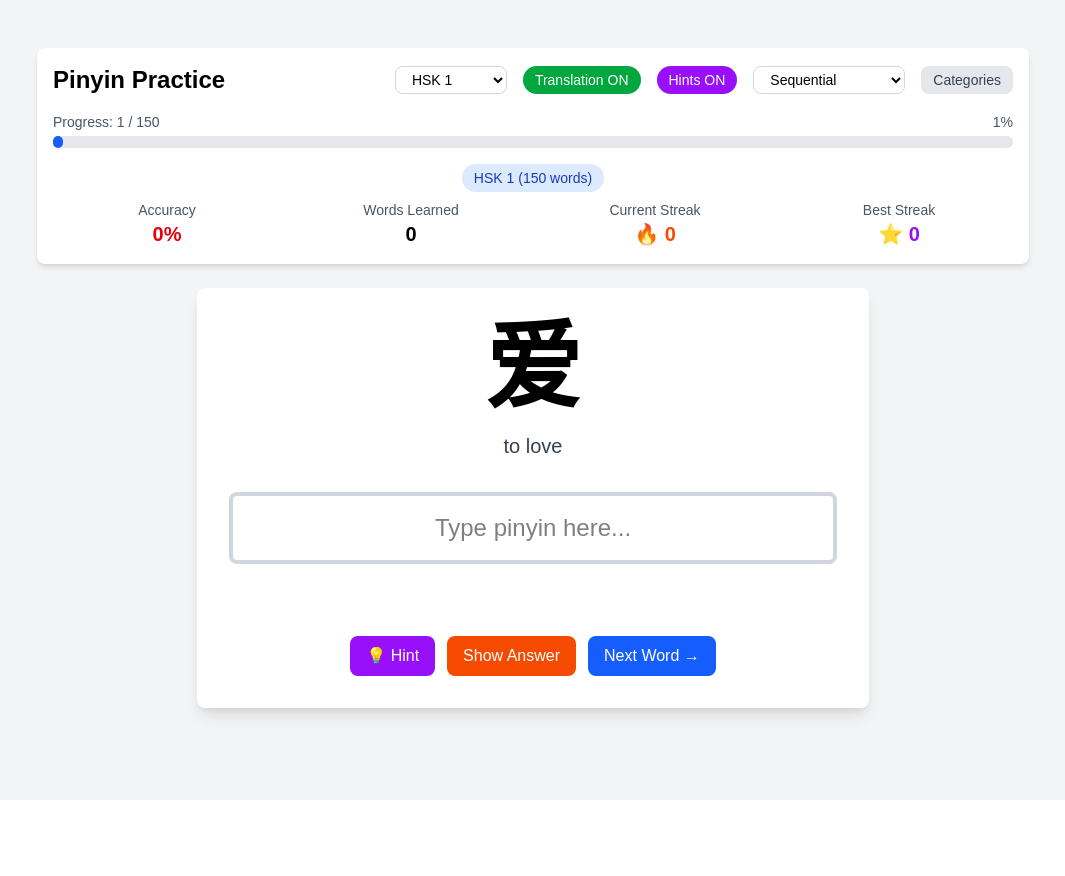
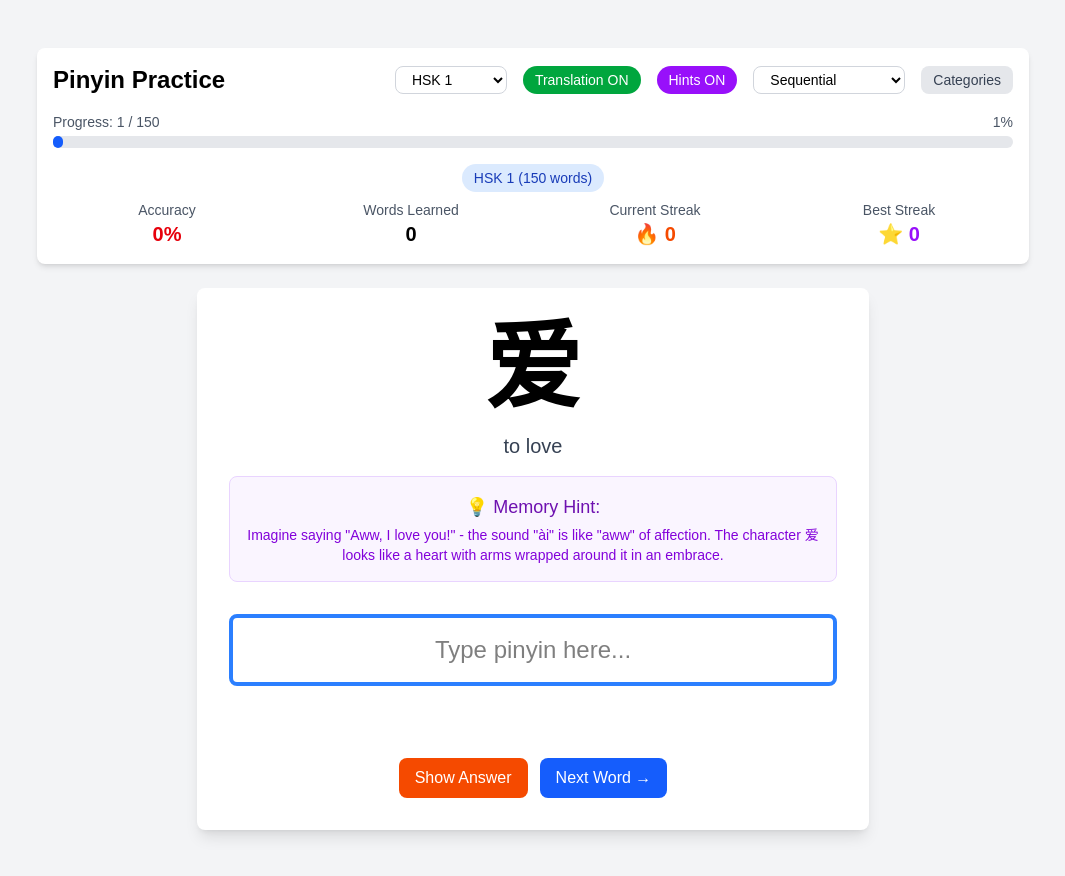
Before and after one commit to jestersimpps/pinyin, a Next.js app: page / in a window 1280 px wide. Shown: the whole page, without its empty margins (107-1172 px from the left). Before the commit the page ends 800 px from the top, so only its background shows below. Built offline with nearby package versions, Linux system fonts and the light colour scheme.

Commit message:
keep keyboard

```diff
--- a/components/PinyinTypingPractice.tsx
+++ b/components/PinyinTypingPractice.tsx
@@ -34,7 +34,6 @@ export default function PinyinTypingPractice() {
   const [filteredVocabulary, setFilteredVocabulary] = useState<VocabularyItem[]>([]);
   const [userInput, setUserInput] = useState('');
   const [showTranslation, setShowTranslation] = useState(true);
-  const [showHint, setShowHint] = useState(false);
   const [hintsEnabled, setHintsEnabled] = useState(true);
   const [isCorrect, setIsCorrect] = useState<boolean | null>(null);
   const [showCorrectAnswer, setShowCorrectAnswer] = useState(false);
@@ -100,7 +99,6 @@ export default function PinyinTypingPractice() {
       setCurrentWordIndex(0);
     }
     setUserInput('');
-    setShowHint(false);
     setShowCorrectAnswer(false);
     setPracticedWords(new Set());
     setIsCompleted(false);
@@ -123,6 +121,13 @@ export default function PinyinTypingPractice() {
       });
     }
   }, [currentWord?.id, practiceMode, currentWord]);
+
+  // Keep input focused on mobile
+  useEffect(() => {
+    if (currentWord && !isLoading && !isCompleted && inputRef.current) {
+      inputRef.current.focus();
+    }
+  }, [currentWord, isLoading, isCompleted]);
 
   // Calculate progress based on mode
   const progressInfo = (() => {
@@ -167,10 +172,6 @@ export default function PinyinTypingPractice() {
         // If the input is long enough and doesn't match, increment error count
         setErrorCount(prev => {
           const newCount = prev + 1;
-          // Show hint automatically after 3 errors if hints are enabled
-          if (newCount >= 3 && !showHint && hintsEnabled && currentWord.hint) {
-            setShowHint(true);
-          }
           return newCount;
         });
       }
@@ -250,7 +251,6 @@ export default function PinyinTypingPractice() {
     // Clear current state
     setUserInput('');
     setIsCorrect(null);
-    setShowHint(false);
     setShowCorrectAnswer(false);
     setErrorCount(0);
 
@@ -285,17 +285,20 @@ export default function PinyinTypingPractice() {
       setIsLoading(true);
     }
 
+    // Keep input focused to prevent keyboard from closing on mobile
+    if (inputRef.current) {
+      inputRef.current.focus();
+    }
+
     // Apply the new index after a delay
     setTimeout(() => {
       setCurrentWordIndex(newIndex);
       setIsLoading(false);
 
-      // Focus input
-      setTimeout(() => {
-        if (inputRef.current) {
-          inputRef.current.focus();
-        }
-      }, 50);
+      // Ensure input stays focused
+      if (inputRef.current) {
+        inputRef.current.focus();
+      }
     }, 150); // Small delay for smooth transition
   };
 
@@ -479,7 +482,7 @@ export default function PinyinTypingPractice() {
             {showTranslation && (
               <p className="text-lg sm:text-xl text-gray-700 mb-2">{currentWord.english}</p>
             )}
-            {showHint && hintsEnabled && currentWord.hint && (
+            {hintsEnabled && currentWord.hint && (
               <div className="mt-3 sm:mt-4 p-3 sm:p-4 bg-purple-50 rounded-lg border border-purple-200">
                 <p className="text-base sm:text-lg text-purple-800 font-medium">
                   💡 Memory Hint:
@@ -514,6 +517,9 @@ export default function PinyinTypingPractice() {
               placeholder="Type pinyin here..."
               autoComplete="off"
               spellCheck={false}
+              autoFocus
+              inputMode="text"
+              enterKeyHint="next"
             />
 
             {/* Visual feedback */}
@@ -534,9 +540,6 @@ export default function PinyinTypingPractice() {
                       return (
                         <div>
                           <span className="text-sm sm:text-base text-red-600 font-medium">✗ Check your spelling</span>
-                          {errorCount >= 2 && !showHint && hintsEnabled && currentWord.hint && (
-                            <span className="text-xs sm:text-sm text-orange-600 ml-2">(Hint available - press the hint button)</span>
-                          )}
                         </div>
                       );
                     }
@@ -550,20 +553,6 @@ export default function PinyinTypingPractice() {
 
           {/* Action Buttons */}
           <div className="flex flex-wrap justify-center gap-2 sm:gap-3">
-            {hintsEnabled && (
-              <button
-                onClick={() => setShowHint(true)}
-                disabled={showHint || showCorrectAnswer || !!isCorrect || !currentWord?.hint}
-                className={`px-3 py-2 sm:px-4 rounded-lg text-sm sm:text-base font-medium transition-all ${
-                  showHint || showCorrectAnswer || !!isCorrect || !currentWord?.hint
-                    ? 'bg-gray-300 text-gray-500 cursor-not-allowed'
-                    : 'bg-purple-600 text-white hover:bg-purple-700'
-                }`}
-              >
-                💡 Hint
-              </button>
-            )}
-
             <button
               onClick={handleSkip}
               disabled={showCorrectAnswer || !!isCorrect}
```
